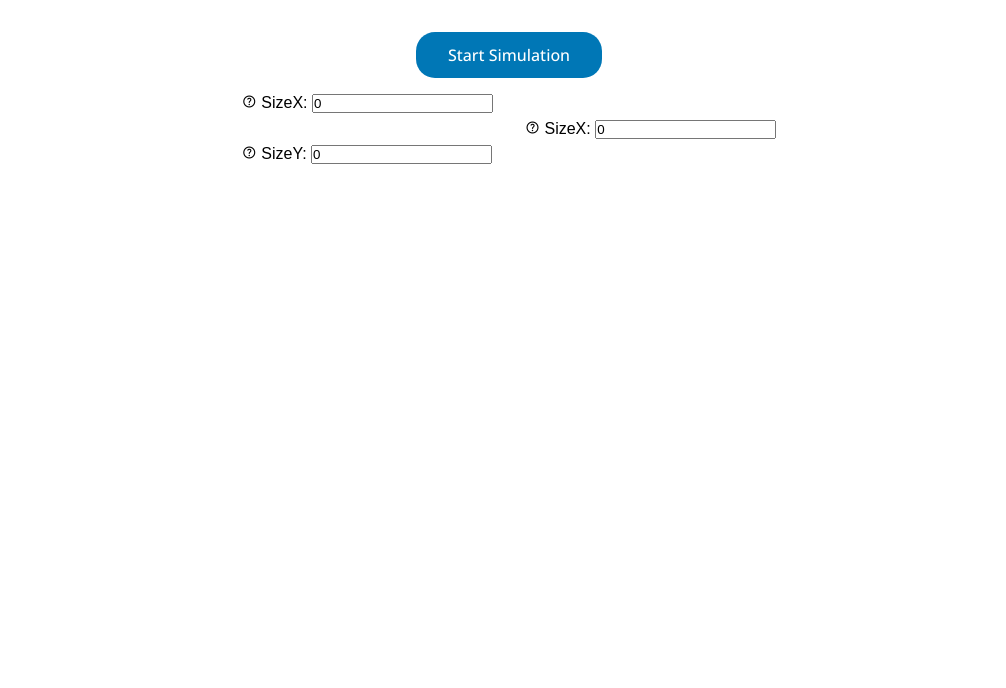
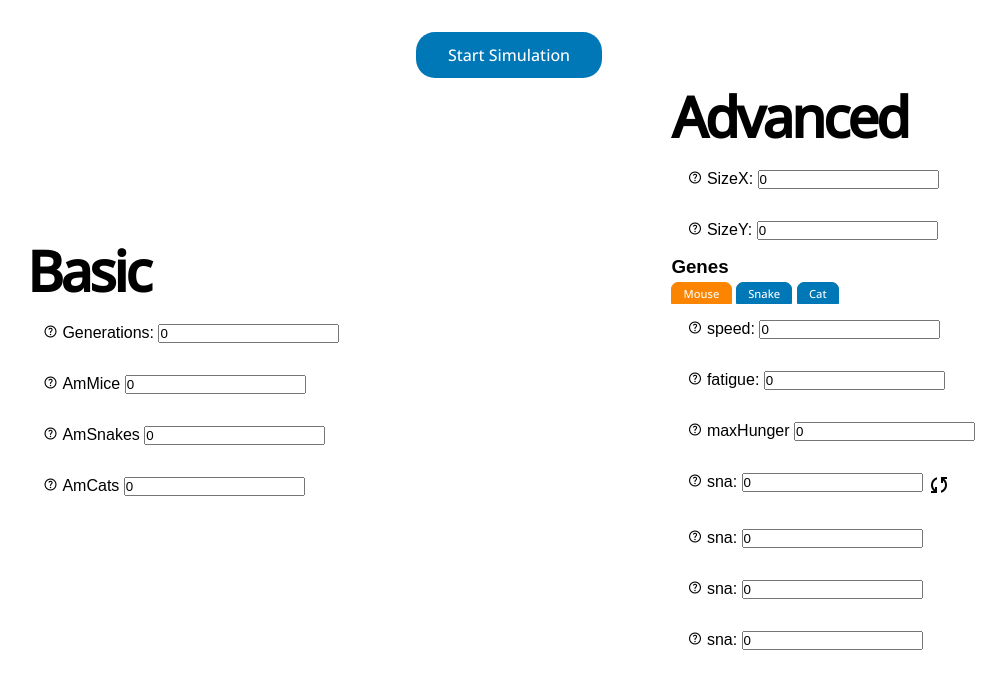
Before and after one commit to Jax-Hax/Natural-Selection, a SvelteKit app: page /simulation in a window 1280 px wide. Shown: the top 688 px of the page, without its empty margins (131-1137 px from the left). Built offline with nearby package versions, Linux system fonts and the light colour scheme; a web font is replaced by a local one.

Commit message:
still adding params

```diff
--- a/src/routes/+layout.svelte
+++ b/src/routes/+layout.svelte
@@ -22,16 +22,7 @@
 		display: inline-block;
 		font-size: 1rem;
 	}
-	button:hover {
-		background-color: white; /* Green */
-		box-shadow: 0 4px;
-		color: #0077b6;
-		transform: translateY(-0.25em);
-		transition: transform 0.25s;
-		border: -2px solid #0077b6; /* Green */
-		border-width: 1px;
-		border-style: solid;
-	}
+
 		h1{
 			font-size: 3.5rem;
 		letter-spacing: -3px;
--- a/src/routes/simulation/+page.svelte
+++ b/src/routes/simulation/+page.svelte
@@ -1,18 +1,78 @@
 <script>
 	import { sizeX } from '$lib/stores.js';
+	let current = 'mouse';
 </script>
 
 <body>
 	<div class="flexCenter">
-	<a href="/simulation/play"><button >Start Simulation</button></a>
+		<a href="/simulation/play"><button>Start Simulation</button></a>
 	</div>
 	<div id="grid">
 		<section>
+			<h1>Basic</h1>
 			<div class="gridItem">
 				<div class="tooltip">
 					<span
-						style="display: inline-flex;
-        vertical-align: top; font-size: 15px !important;"
+						style="display: inline-flex; vertical-align: top; font-size: 15px !important;"
+						class="material-symbols-outlined"
+					>
+						help
+					</span>
+
+					<span class="tooltiptext">Number of generations</span>
+				</div>
+				<p>Generations:</p>
+				<input bind:value={$sizeX} />
+			</div>
+			<div class="gridItem">
+				<div class="tooltip">
+					<span
+						style="display: inline-flex; vertical-align: top; font-size: 15px !important;"
+						class="material-symbols-outlined"
+					>
+						help
+					</span>
+
+					<span class="tooltiptext">Amount of mice at the first generation</span>
+				</div>
+				<p>AmMice</p>
+				<input bind:value={$sizeX} />
+			</div>
+			<div class="gridItem">
+				<div class="tooltip">
+					<span
+						style="display: inline-flex; vertical-align: top; font-size: 15px !important;"
+						class="material-symbols-outlined"
+					>
+						help
+					</span>
+
+					<span class="tooltiptext">Amount of snakes at the first generation</span>
+				</div>
+				<p>AmSnakes</p>
+				<input bind:value={$sizeX} />
+			</div>
+			<div class="gridItem">
+				<div class="tooltip">
+					<span
+						style="display: inline-flex; vertical-align: top; font-size: 15px !important;"
+						class="material-symbols-outlined"
+					>
+						help
+					</span>
+
+					<span class="tooltiptext">Amount of cats at the first generation</span>
+				</div>
+				<p>AmCats</p>
+				<input bind:value={$sizeX} />
+			</div>
+		</section>
+		<section>
+			<h1>Advanced</h1>
+			<div class="gridItem">
+				<div class="tooltip">
+					<span
+						style="display: inline-flex; vertical-align: top; font-size: 15px !important;"
 						class="material-symbols-outlined"
 					>
 						help
@@ -26,8 +86,7 @@
 			<div class="gridItem">
 				<div class="tooltip">
 					<span
-						style="display: inline-flex;
-        vertical-align: top; font-size: 15px !important;"
+						style="display: inline-flex; vertical-align: top; font-size: 15px !important;"
 						class="material-symbols-outlined"
 					>
 						help
@@ -38,24 +97,162 @@
 				<p>SizeY:</p>
 				<input bind:value={$sizeX} />
 			</div>
-
-		</section>
-		<section>
+			<h3 style="padding-bottom: 0.2em">Genes</h3>
+			<button
+				class:tab={current != 'mouse'}
+				class:selected={current === 'mouse'}
+				on:click={() => (current = 'mouse')}>Mouse</button
+			>
+			<button
+				class:tab={current != 'snake'}
+				class:selected={current === 'snake'}
+				on:click={() => (current = 'snake')}>Snake</button
+			>
+			<button
+				class:tab={current != 'cat'}
+				class:selected={current === 'cat'}
+				on:click={() => (current = 'cat')}>Cat</button
+			>
+			{#if current === 'mouse'}
 				<div class="gridItem">
 					<div class="tooltip">
 						<span
-						style="display: inline-flex;
-        vertical-align: top; font-size: 15px !important;"
+							style="display: inline-flex; vertical-align: top; font-size: 15px !important;"
 							class="material-symbols-outlined"
 						>
 							help
 						</span>
 
-					<span class="tooltiptext">Tooltip text</span>
+						<span class="tooltiptext">Sets the speed at which the mouse moves</span>
 					</div>
-				<p>SizeX:</p>
+					<p>speed:</p>
 					<input bind:value={$sizeX} />
 				</div>
+				<div class="gridItem">
+					<div class="tooltip">
+						<span
+							style="display: inline-flex; vertical-align: top; font-size: 15px !important;"
+							class="material-symbols-outlined"
+						>
+							help
+						</span>
+
+						<span class="tooltiptext">Sets the speed at which the mouse loses hunger.</span>
+					</div>
+					<p>fatigue:</p>
+					<input bind:value={$sizeX} />
+				</div>
+				<div class="gridItem">
+					<div class="tooltip">
+						<span
+							style="display: inline-flex; vertical-align: top; font-size: 15px !important;"
+							class="material-symbols-outlined"
+						>
+							help
+						</span>
+
+						<span class="tooltiptext">The starting hunger of each new mouse.</span>
+					</div>
+					<p>maxHunger</p>
+					<input bind:value={$sizeX} />
+				</div>
+				<div class="gridItem">
+					<div class="tooltip">
+						<span
+							style="display: inline-flex; vertical-align: top; font-size: 15px !important;"
+							class="material-symbols-outlined"
+						>
+							help
+						</span>
+
+						<span class="tooltiptext">Sets the vertical size of the simulation</span>
+					</div>
+					<p>sna:</p>
+					<input bind:value={$sizeX} />
+					<div class="tooltip">
+						<span
+							style="display: inline-flex; vertical-align: top;"
+							class="material-symbols-outlined"
+						>
+							sync
+						</span>
+
+						<span class="tooltiptext">Sets the same gene configuration on the other two animals</span>
+					</div>
+				</div>
+				<div class="gridItem">
+					<div class="tooltip">
+						<span
+							style="display: inline-flex; vertical-align: top; font-size: 15px !important;"
+							class="material-symbols-outlined"
+						>
+							help
+						</span>
+
+						<span class="tooltiptext">Sets the vertical size of the simulation</span>
+					</div>
+					<p>sna:</p>
+					<input bind:value={$sizeX} />
+				</div>
+				<div class="gridItem">
+					<div class="tooltip">
+						<span
+							style="display: inline-flex; vertical-align: top; font-size: 15px !important;"
+							class="material-symbols-outlined"
+						>
+							help
+						</span>
+
+						<span class="tooltiptext">Sets the vertical size of the simulation</span>
+					</div>
+					<p>sna:</p>
+					<input bind:value={$sizeX} />
+				</div>
+				<div class="gridItem">
+					<div class="tooltip">
+						<span
+							style="display: inline-flex; vertical-align: top; font-size: 15px !important;"
+							class="material-symbols-outlined"
+						>
+							help
+						</span>
+
+						<span class="tooltiptext">Sets the vertical size of the simulation</span>
+					</div>
+					<p>sna:</p>
+					<input bind:value={$sizeX} />
+				</div>
+			{:else if current === 'snake'}
+				<div class="gridItem">
+					<div class="tooltip">
+						<span
+							style="display: inline-flex; vertical-align: top; font-size: 15px !important;"
+							class="material-symbols-outlined"
+						>
+							help
+						</span>
+
+						<span class="tooltiptext">Sets the vertical size of the simulation</span>
+					</div>
+					<p>sna:</p>
+					<input bind:value={$sizeX} />
+				</div>
+			{:else}
+				<div class="gridItem">
+					<div class="tooltip">
+						<span
+							style="display: inline-flex; vertical-align: top; font-size: 15px !important;"
+							class="material-symbols-outlined"
+						>
+							help
+						</span>
+
+						<span class="tooltiptext">Sets the vertical size of the simulation</span>
+					</div>
+					<p>ca</p>
+					<input bind:value={$sizeX} />
+				</div>
+			{/if}
 		</section>
 	</div>
 </body>
@@ -64,7 +261,36 @@
 	body {
 		height: 100%;
 	}
-    .flexCenter{
+	.selected {
+		background-color: #fb8500;
+		border: none;
+		color: white;
+		padding: 0.25em 1em;
+		border-radius: 7px 7px 0 0;
+		text-align: center;
+		text-decoration: none;
+		display: inline-block;
+		font-size: 0.7rem;
+		border: 1px solid #fb8500;
+	}
+	.tab {
+		background-color: #0077b6;
+		border: none;
+		color: white;
+		padding: 0.25em 1em;
+		border-radius: 7px 7px 0 0;
+		text-align: center;
+		text-decoration: none;
+		display: inline-block;
+		font-size: 0.7rem;
+		border: 1px solid #0077b6; /* Green */
+	}
+	.tab:hover {
+		background-color: white; /* Green */
+		color: #0077b6;
+		border: 1px solid #0077b6; /* Green */
+	}
+	.flexCenter {
 		display: flex;
 		padding-top: 2em;
 		justify-content: center;
@@ -72,7 +298,7 @@
 	#grid {
 		display: flex;
 		align-items: center;
-		justify-content: center;
+		justify-content: space-around;
 	}
 	.gridItem p {
 		display: inline;
@@ -93,16 +319,14 @@
 		background-color: black;
 		color: #fff;
 		text-align: center;
-		padding: 5px 0;
+		padding: 5px 1em;
 		border-radius: 6px;
 
 		/* Position the tooltip text - see examples below! */
 		position: absolute;
 		z-index: 1;
-		width: 120px;
-		bottom: 100%;
-		left: 50%;
-		margin-left: -60px;
+		top: -5px;
+		right: 105%;
 	}
 
 	/* Show the tooltip text when you mouse over the tooltip container */
```
Also changed, not shown: src/routes/howitworks/+page.svelte (+12 -0 lines). Lines whose indentation alone changed are shown as unchanged.
